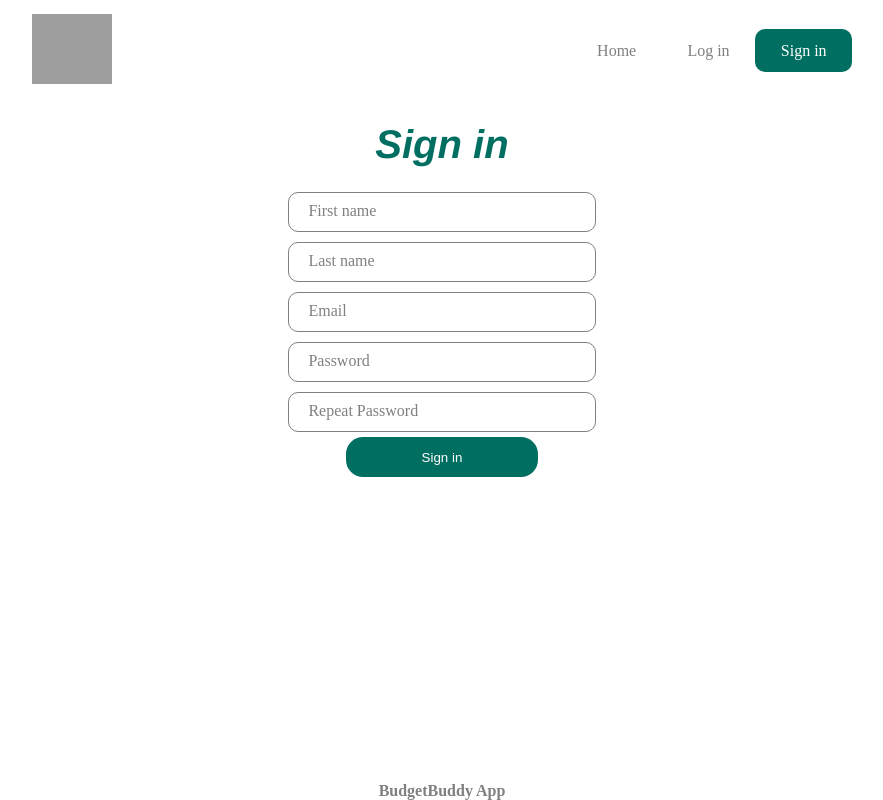
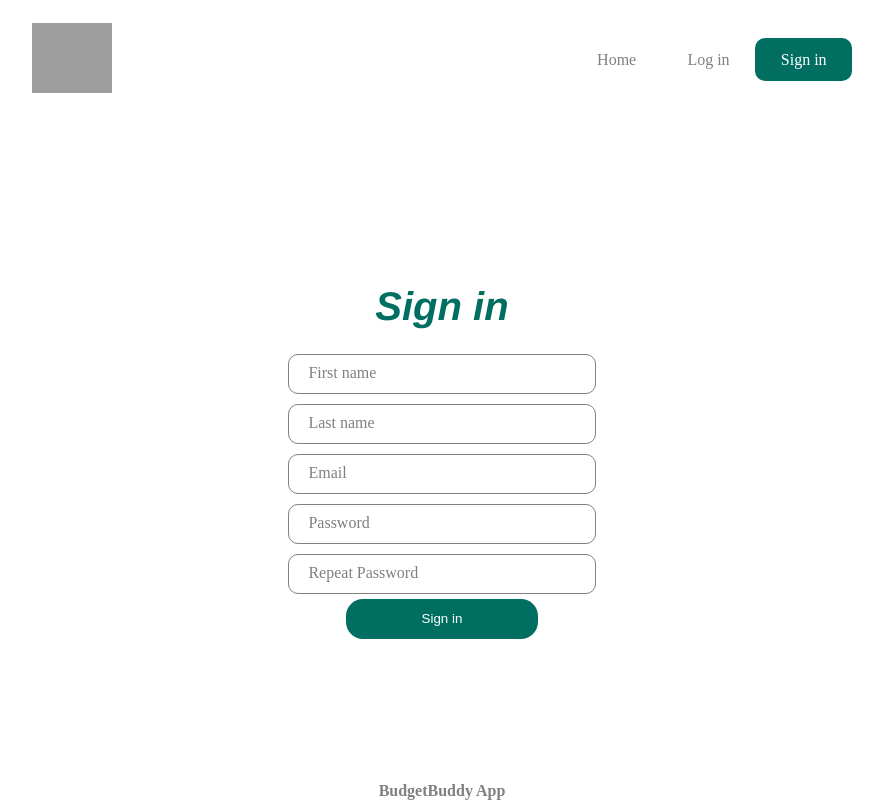
Before and after one commit to YoussefAchraf/budgetbuddyapp, a React (Create React App) app in the folder client/: page /signin in a window 1280 px wide. Shown: the whole page, without its empty margins (198-1081 px from the left). Built offline with nearby package versions, Linux system fonts and the light colour scheme; grey boxes are pictures that could not be loaded; the HTML template or start-up script is replaced by a standard one.

Commit message:
new commit

```diff
--- a/client/src/pages/spscreen/Splash.module.css
+++ b/client/src/pages/spscreen/Splash.module.css
@@ -3,7 +3,7 @@
   --AuTop: 60dvh;
   --BgColor:#006F62;
 }
-section{
+.Splash{
   width:100dvw;
   height:100dvh;
   overflow:hidden;
```
Also changed, not shown: 12 other files (tests, documents, lock files or other folders).
